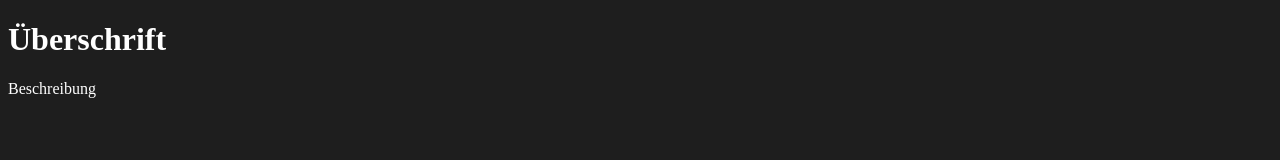
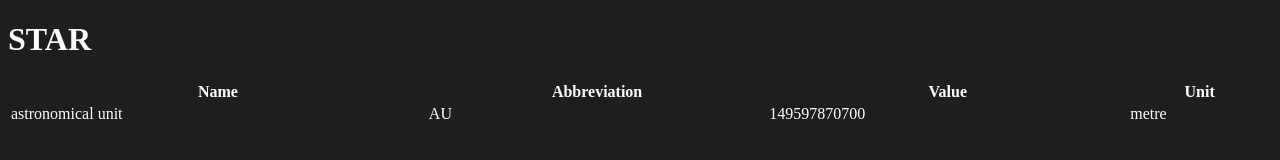
Before and after one commit to The2ndPrime/The2ndPrime.github.io, a plain HTML site: page index.html in a window 1280 px wide. Drawn offline with Linux system fonts and the light colour scheme.

Commit message:
Tabelle eingebaut.

```diff
--- a/index.html
+++ b/index.html
@@ -1,13 +1,24 @@
 <!DOCTYPE html>
-<html lang="de">
-    <head>
-        <title>Tab-Überschrift</title>
-        <link rel="stylesheet" href="style.css">
-    </head>
-    <body>
-        <h1>Überschrift</h1>
-        <P>
-            Beschreibung
-        </P>
-    </body>
+<html lang="en">
+<head>
+    <title>HEADER</title>
+    <link rel="stylesheet" href="style.css">
+</head>
+<body>
+<h1>STAR</h1>
+<table style="width:100%">
+    <tr>
+        <th>Name</th>
+        <th>Abbreviation</th>
+        <th>Value</th>
+        <th>Unit</th>
+    </tr>
+    <tr>
+        <td>astronomical unit</td>
+        <td>AU</td>
+        <td>149597870700
+        <td>metre</td>
+    </tr>
+</table>
+</body>
 </html>
```
